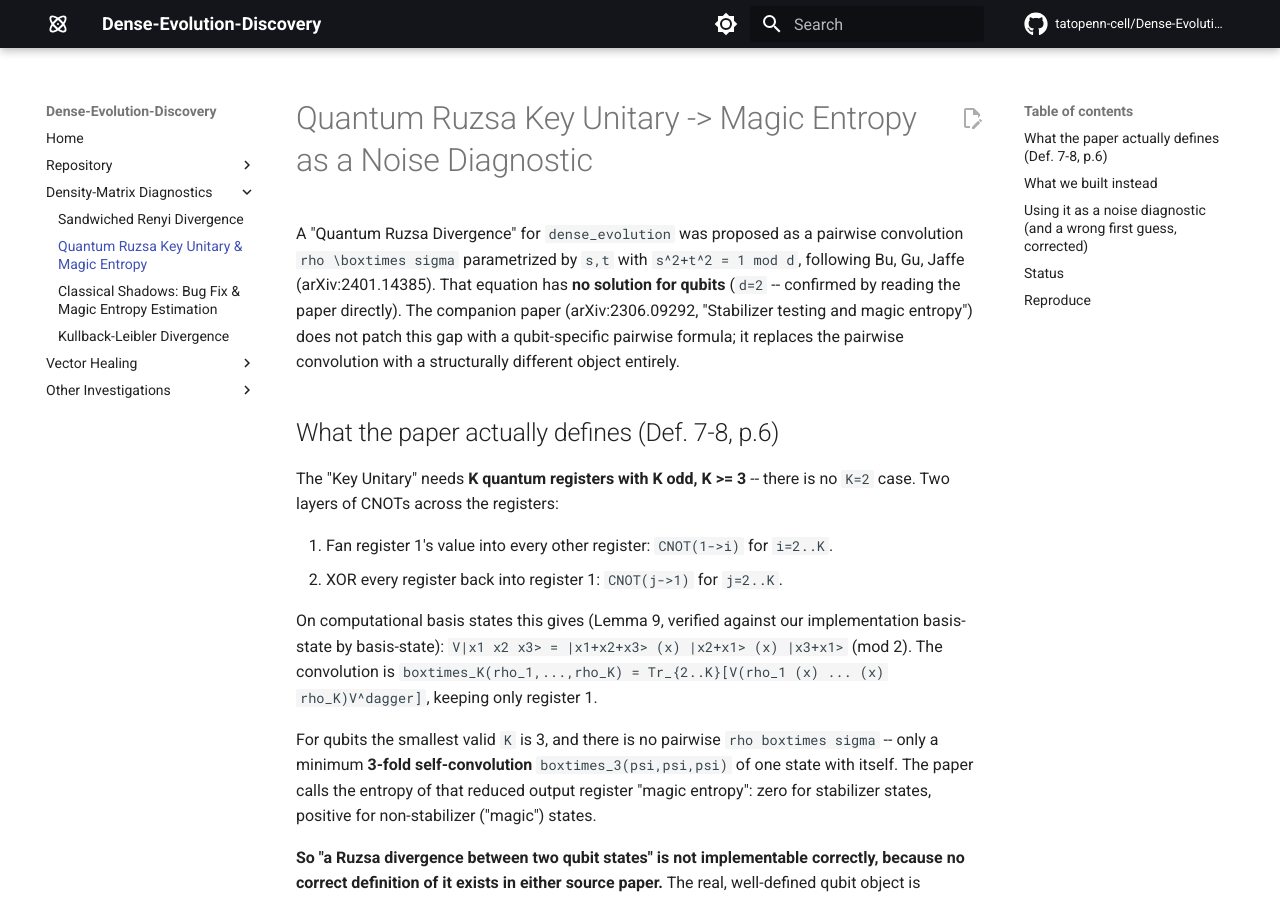
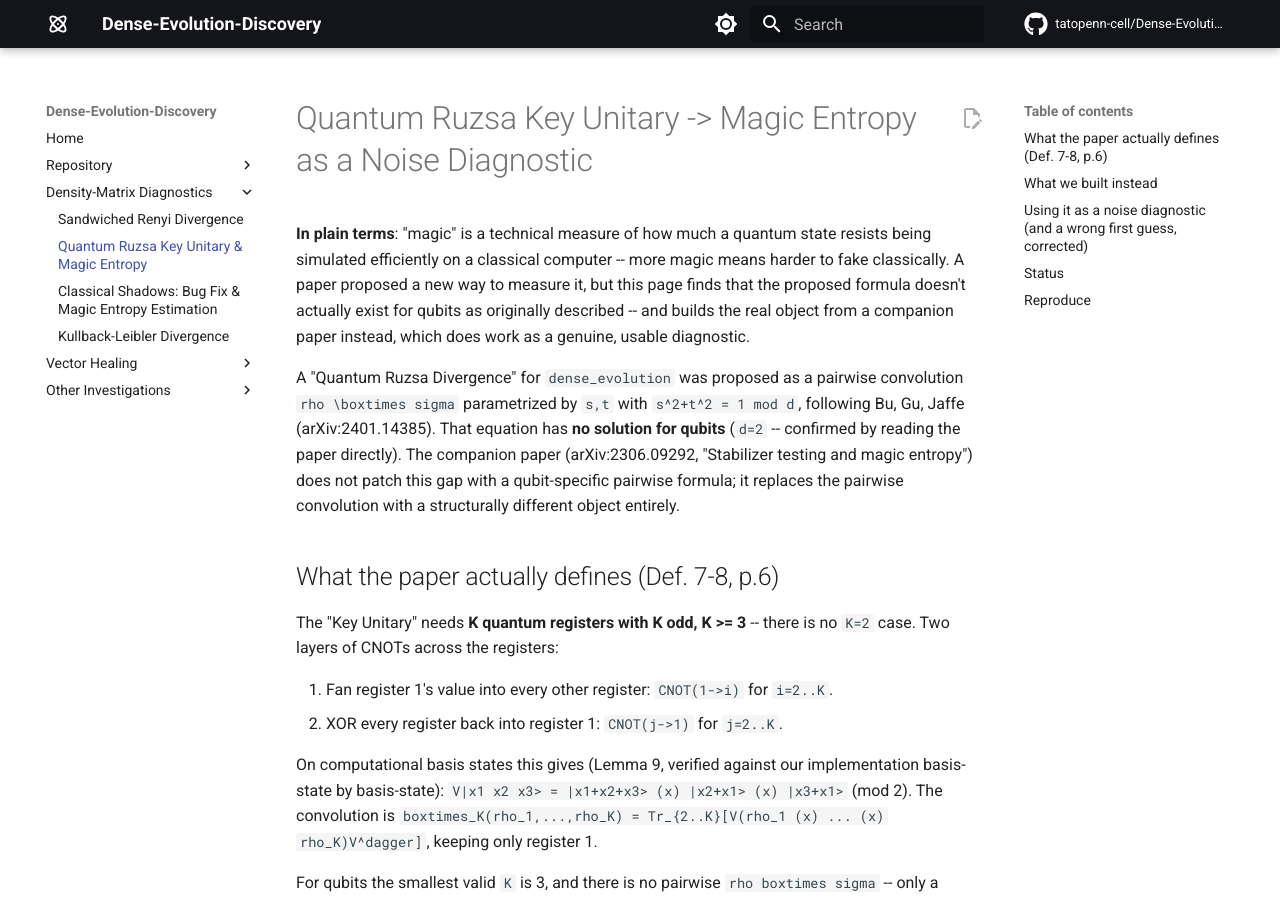
Before and after one commit to tatopenn-cell/Dense-Evolution-Discovery, an MkDocs documentation site: the page built from docs/quantum_ruzsa_magic_entropy.md, in a window 1280 px wide and 900 px high. Built offline with MkDocs 1.6.1 and Material for MkDocs 9.7.7, drawn with Linux system fonts in a browser that asks for light colours; comment, search, counter and statistics services are not loaded.

Commit message:
Docs: add plain-language intro to quantum_ruzsa_magic_entropy.md (batch 2/2)

```diff
--- a/docs/quantum_ruzsa_magic_entropy.md
+++ b/docs/quantum_ruzsa_magic_entropy.md
@@ -1,4 +1,6 @@
 # Quantum Ruzsa Key Unitary -> Magic Entropy as a Noise Diagnostic
+
+**In plain terms**: "magic" is a technical measure of how much a quantum state resists being simulated efficiently on a classical computer -- more magic means harder to fake classically. A paper proposed a new way to measure it, but this page finds that the proposed formula doesn't actually exist for qubits as originally described -- and builds the real object from a companion paper instead, which does work as a genuine, usable diagnostic.
 
 A "Quantum Ruzsa Divergence" for `dense_evolution` was proposed as a pairwise convolution `rho \boxtimes sigma` parametrized by `s,t` with `s^2+t^2 = 1 mod d`, following Bu, Gu, Jaffe (arXiv:2401.14385). That equation has **no solution for qubits** (`d=2` -- confirmed by reading the paper directly). The companion paper (arXiv:2306.09292, "Stabilizer testing and magic entropy") does not patch this gap with a qubit-specific pairwise formula; it replaces the pairwise convolution with a structurally different object entirely.
 
```
